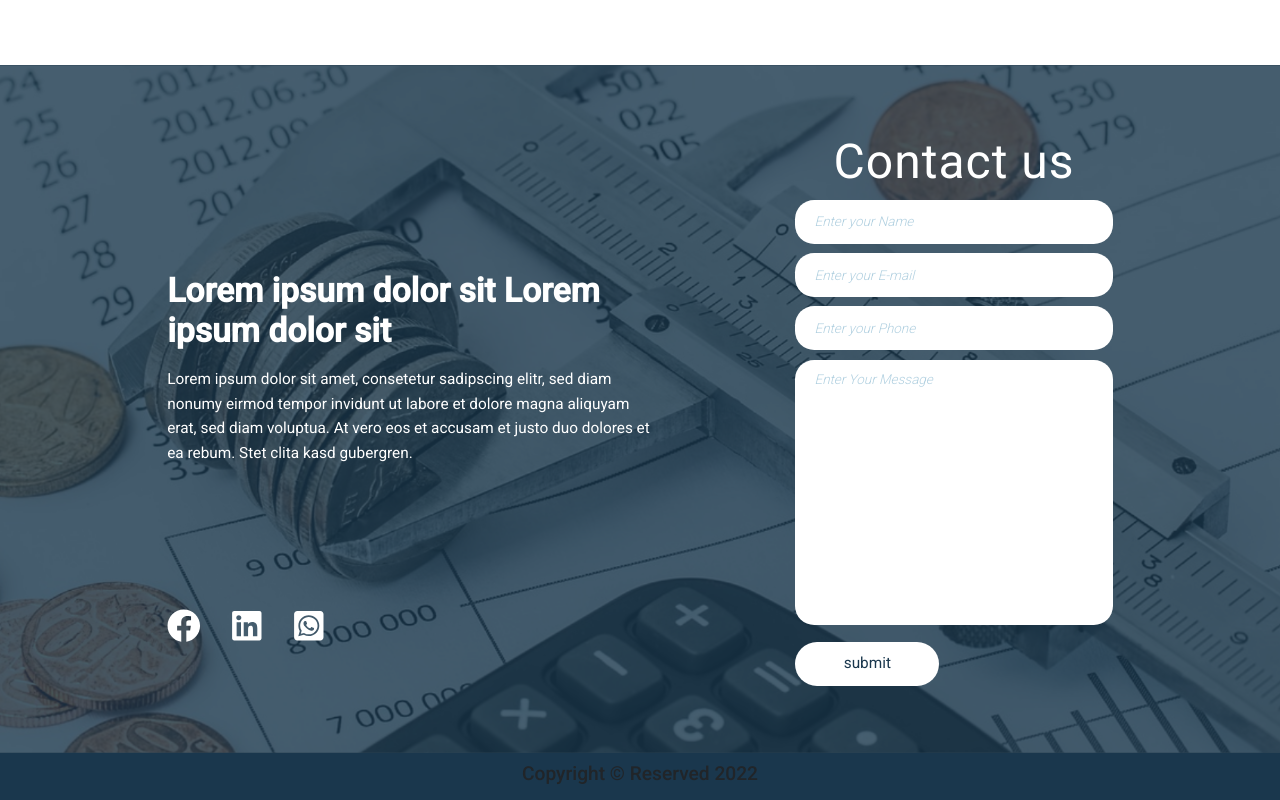
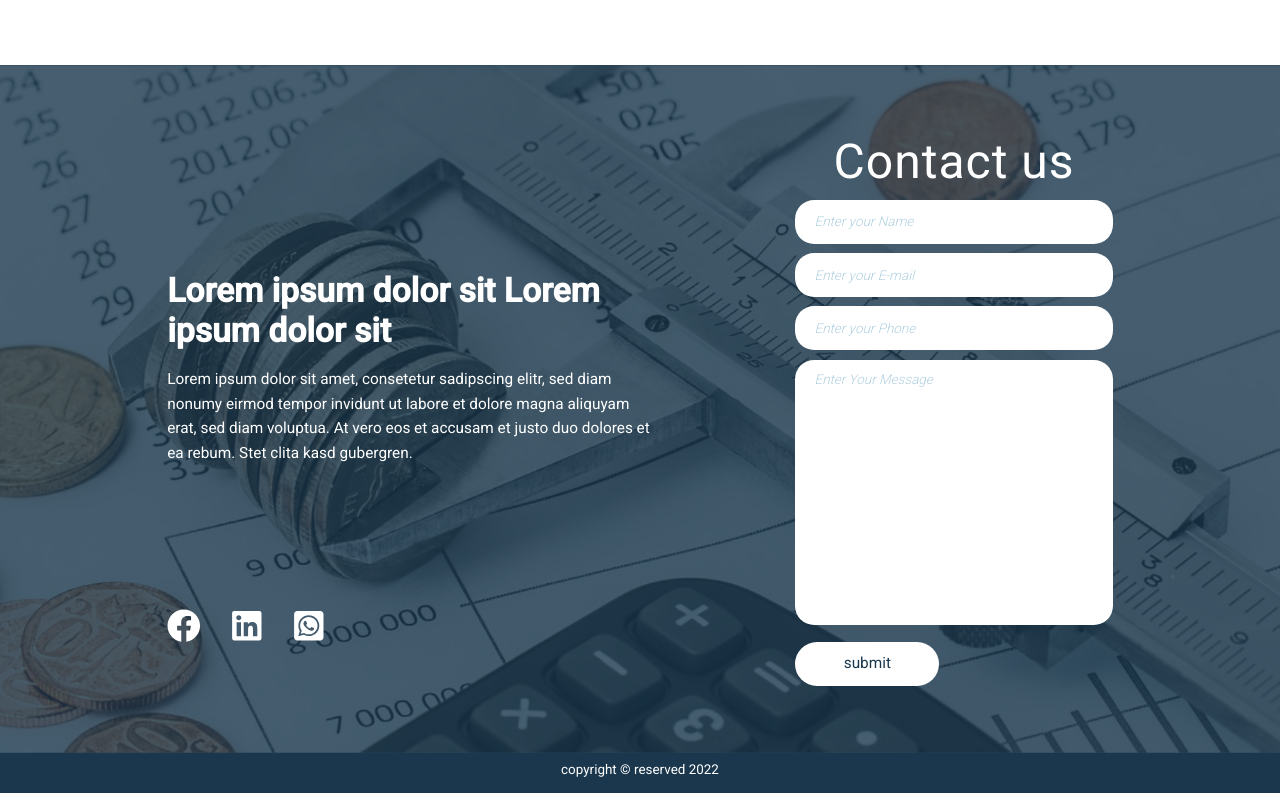
Before and after one commit to rahman-a/debt-tracker, a React (Create React App) app in the folder client/: page / in a window 1280 px wide. Shown: the part 1046-1846 px from the top of the page. Built offline with nearby package versions, Linux system fonts and the light colour scheme.

Commit message:
modify the styling the footer

```diff
--- a/client/src/components/Footer/Footer.jsx
+++ b/client/src/components/Footer/Footer.jsx
@@ -10,7 +10,7 @@ const Footer = () => {
         style={{
             display: (page === '/login' || page === '/register') ? 'none' : 'block'
         }}>
-            <h2>Copyright &copy; Reserved {new Date().getFullYear()}</h2>
+            <h2>copyright &copy; reserved {new Date().getFullYear()}</h2>
         </div>
     )
 }
--- a/client/src/components/Footer/style.module.scss
+++ b/client/src/components/Footer/style.module.scss
@@ -4,4 +4,9 @@
     padding:1rem 0;
     background-color:var.$main-color;
     text-align: center;
+    h2 {
+        font-size: 1.4rem;
+        color:var.$white-color;
+        font-weight: 400;
+    }
 }
```
